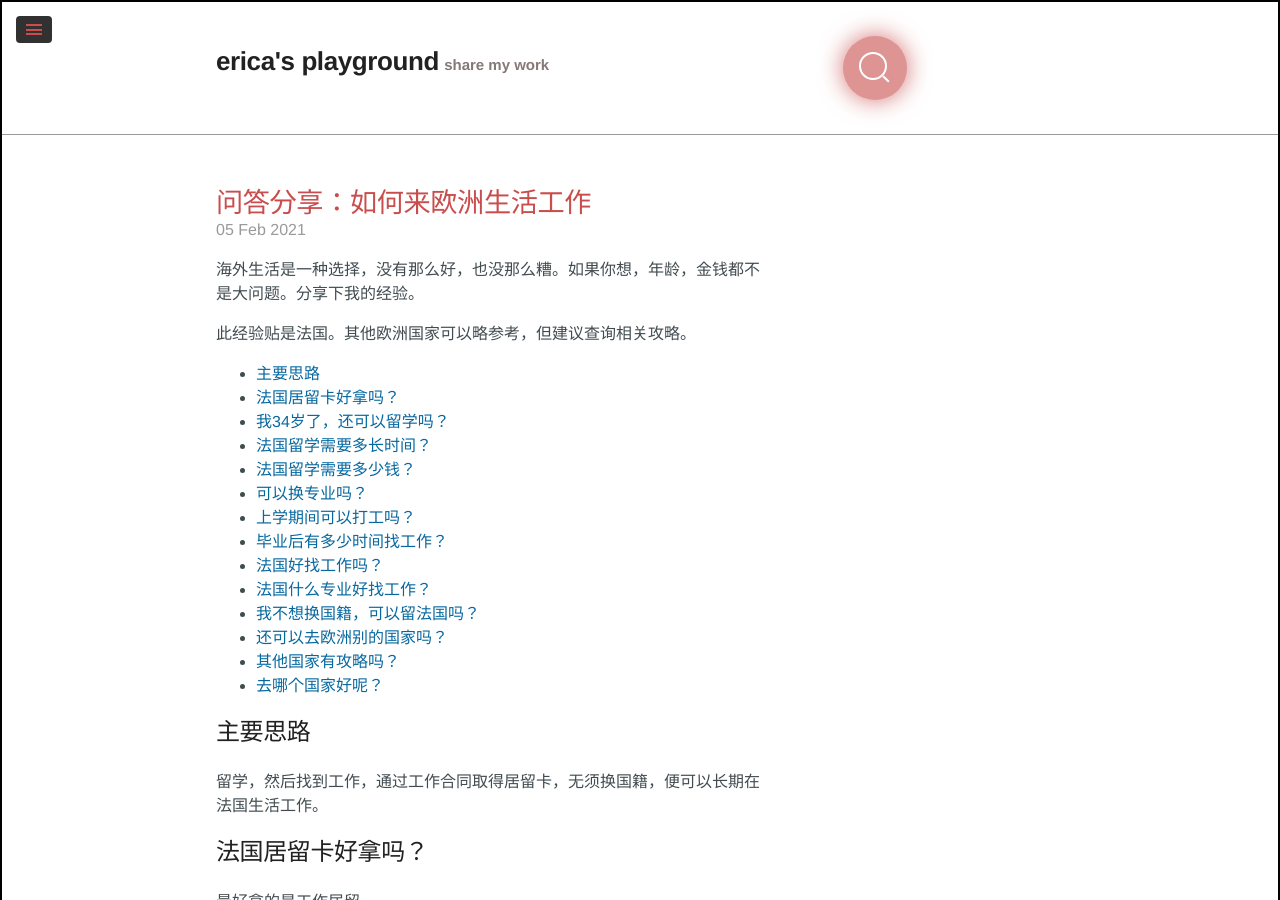
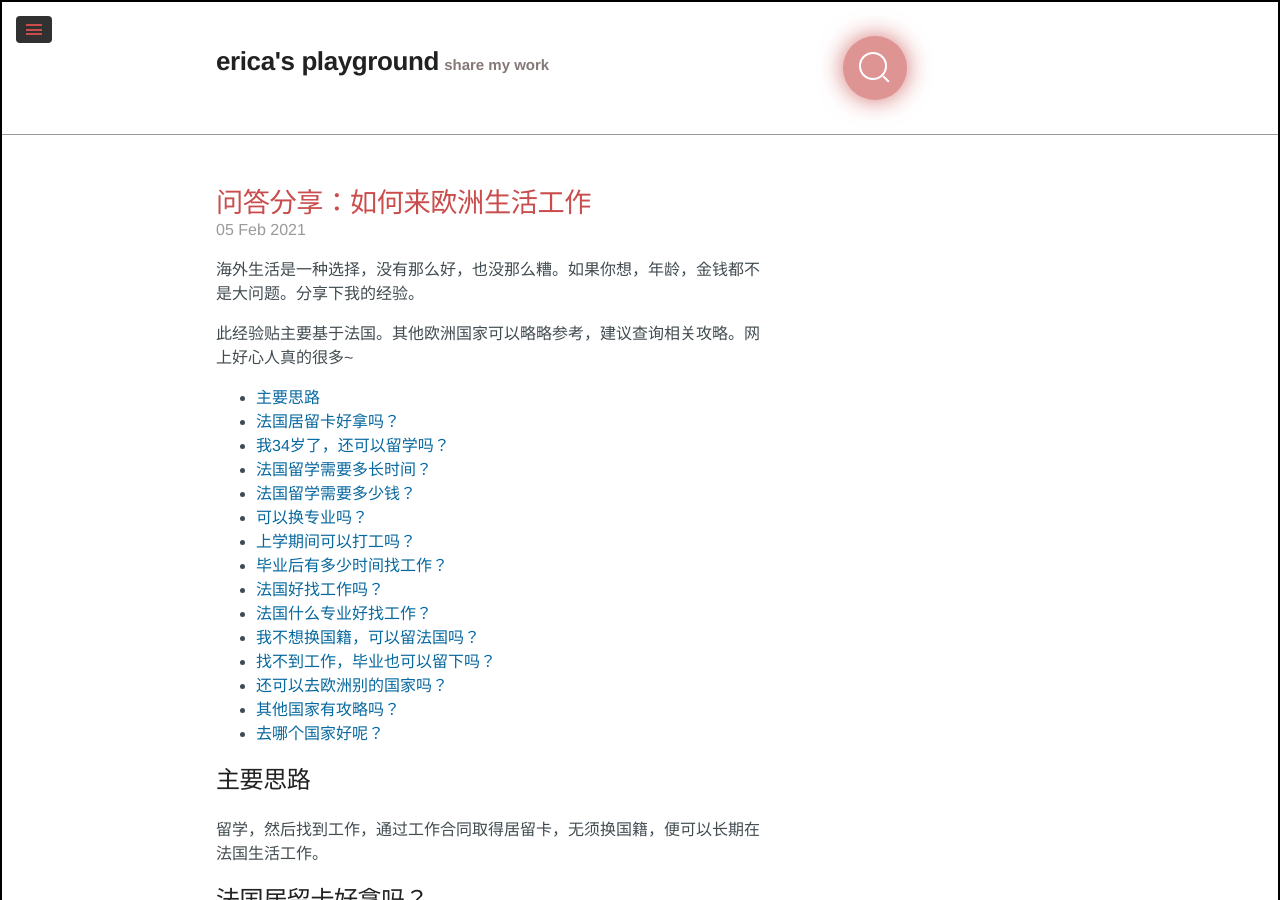
Before and after one commit to ericazhan/ericazhan.github.io, a Jekyll site: the page built from _posts/2021-02-05-howto_work_in_europe.md, in a window 1280 px wide and 900 px high. Built offline with Jekyll 4.4.1, drawn with Linux system fonts in a browser that asks for light colours; some web fonts are replaced; comment, search, counter and statistics services are not loaded; some of the changed text lies outside the part shown.

Commit message:
👌 IMPROVE:

```diff
--- a/_posts/2021-02-05-howto_work_in_europe.md
+++ b/_posts/2021-02-05-howto_work_in_europe.md
@@ -8,10 +8,11 @@ tags: [经验,笔记,分享]
 
 海外生活是一种选择，没有那么好，也没那么糟。如果你想，年龄，金钱都不是大问题。分享下我的经验。
 
-此经验贴是法国。其他欧洲国家可以略参考，但建议查询相关攻略。
+此经验贴主要基于法国。其他欧洲国家可以略略参考，建议查询相关攻略。网上好心人真的很多~
 
 * TOC
 {:toc}
+
 ## 主要思路
 
 留学，然后找到工作，通过工作合同取得居留卡，无须换国籍，便可以长期在法国生活工作。
@@ -91,7 +92,7 @@ tags: [经验,笔记,分享]
 
 但是保有中国国籍，完全可以在法国正常生活。除了不能选举和被选举，生活基本一样。
 
-##找不到工作，毕业也可以留下吗？
+## 找不到工作，毕业也可以留下吗？
 
 也可以！
 
```
